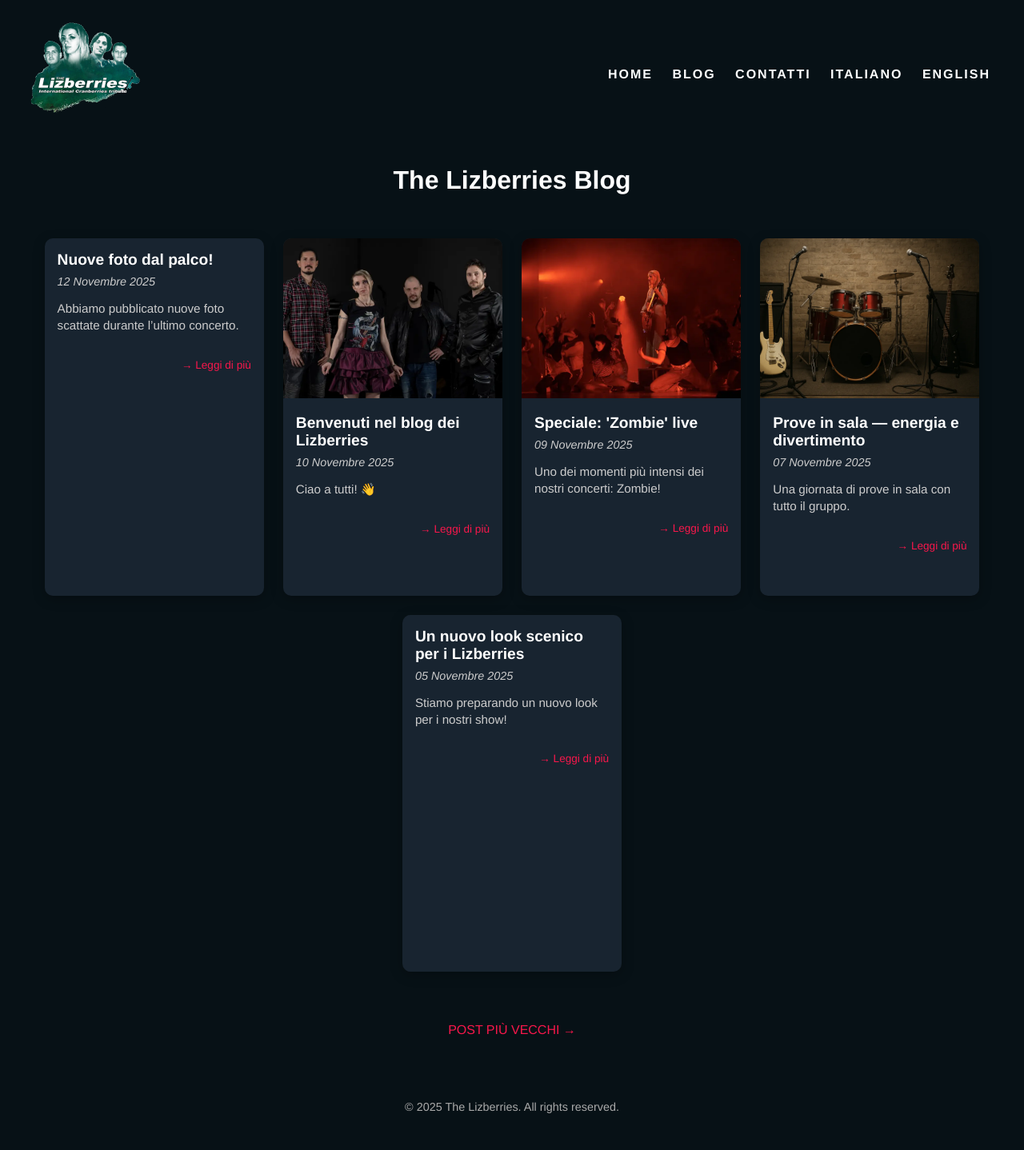
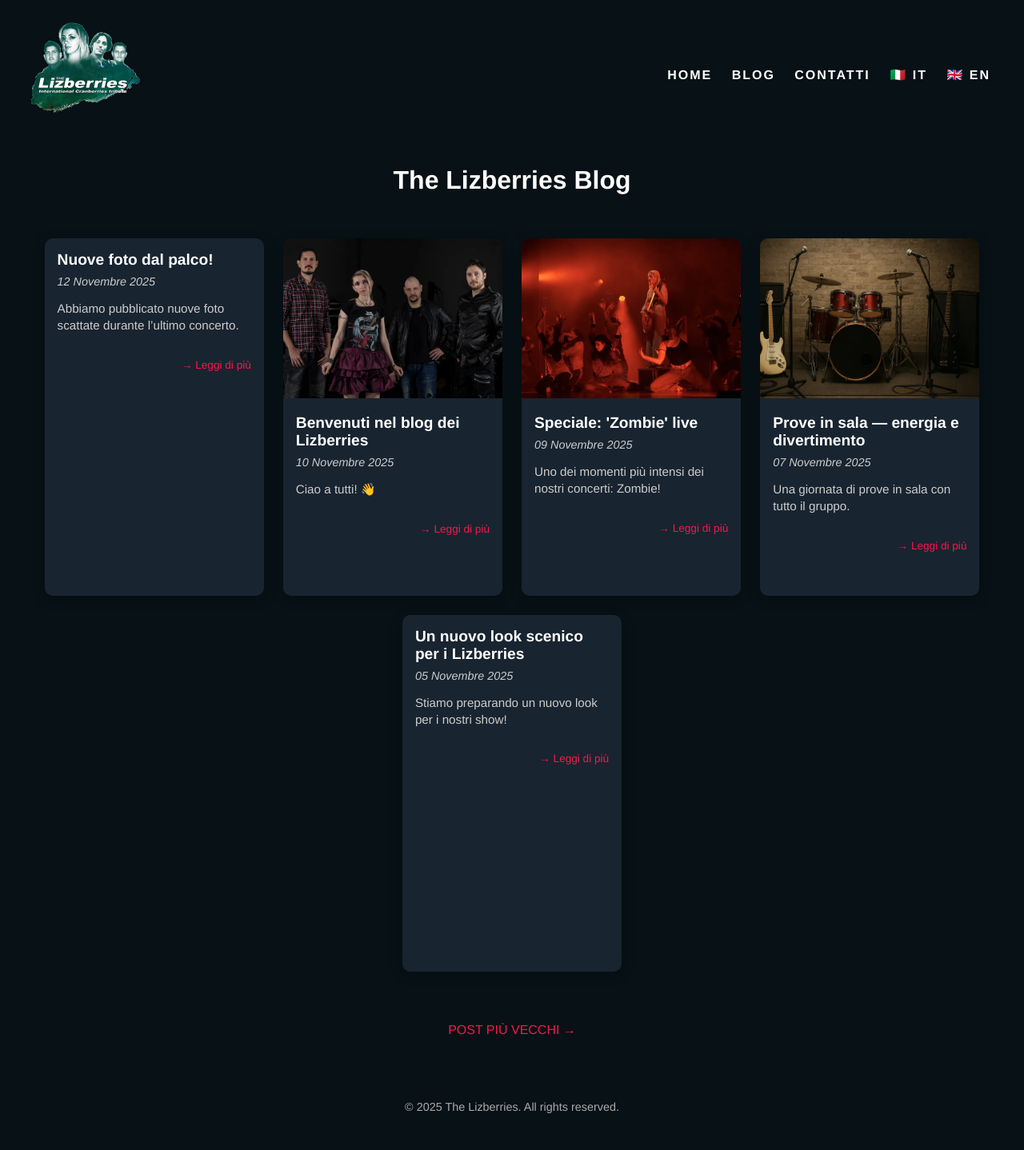
Before and after one commit to thelizberries/blog-lizberries, a Jekyll site: the page built from index.html, in a window 1280 px wide. Shown: the whole page at 80% size. Built offline with Jekyll 4.4.1, drawn with Linux system fonts in a browser that asks for light colours; the list of posts is cut into pages by our own code.

Commit message:
Update header links to use absolute URLs for Blog and language options

```diff
--- a/_includes/header.html
+++ b/_includes/header.html
@@ -6,9 +6,9 @@
   </div>
   <nav>
     <a href="https://www.thelizards.it/lizberries">Home</a>
-    <a href="{{ '/' | relative_url }}">Blog</a>
+    <a href="https://blog.lizberries.thelizards.it">Blog</a>
     <a href="https://www.thelizards.it/lizberries/#contactForm">Contatti</a>
-    <a href="{{ '/' | relative_url }}">Italiano</a>
-    <a href="{{ '/en/' | relative_url }}">English</a>
+    <a href="https://blog.lizberries.thelizards.it" class="lang-link">🇮🇹 IT</a>
+    <a href="https://blog-en.lizberries.thelizards.it" class="lang-link">🇬🇧 EN</a>
   </nav>
 </header>
```
